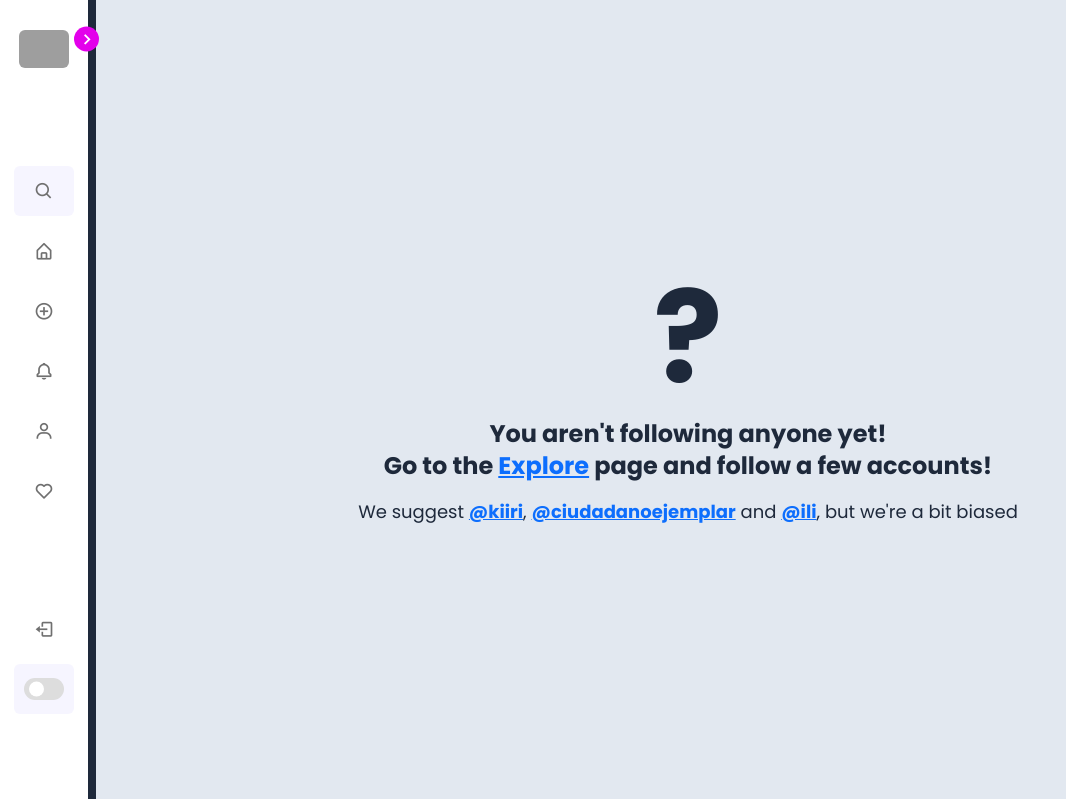
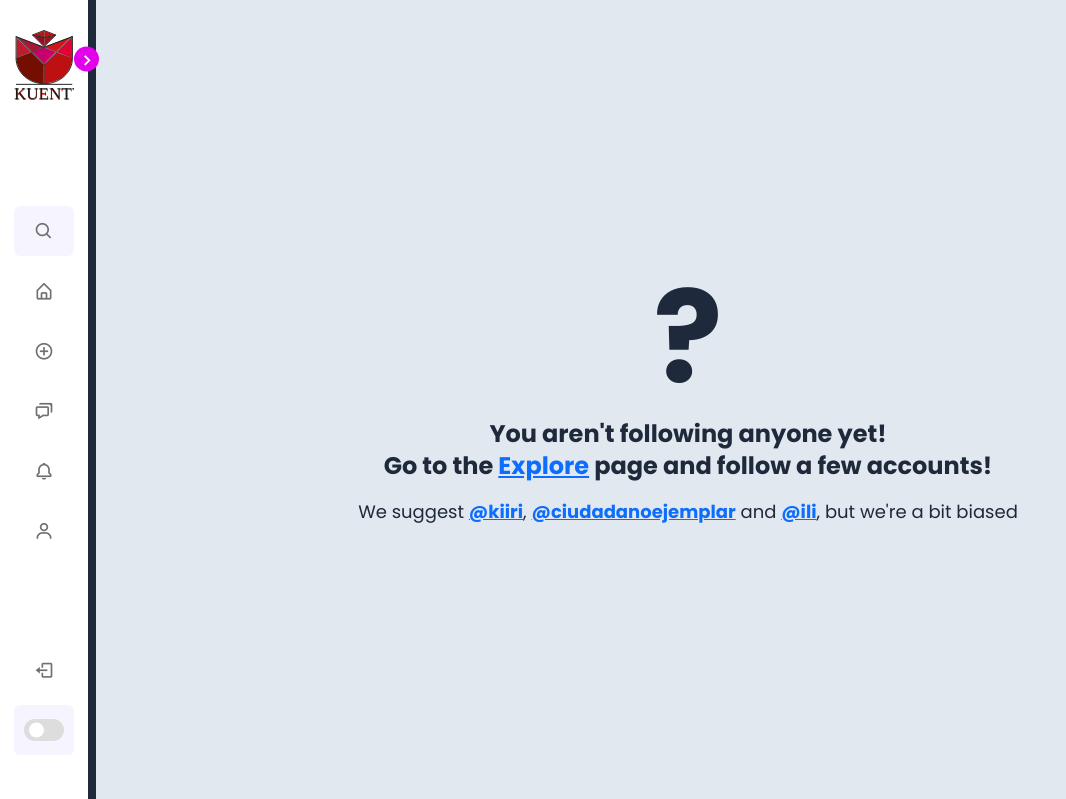
Before and after one commit to kiirisz/tfg, a PHP site: page /index.php in a window 1280 px wide. Shown: the top 799 px of the page, without its empty margins (0-1066 px from the left). Run offline with PHP 8.4, Linux system fonts and the light colour scheme; style sheets or scripts are compiled from the project's sources; grey boxes are pictures that could not be loaded.

Commit message:
Logos implemeted, links fixed and now they work properly, small styling changes

```diff
--- /dev/null
+++ b/back-end/actions/messageController.php
@@ -0,0 +1,2 @@
+<?php
+include("../../back-end/db/db.php");
--- a/front-end/dist/mainCss.css
+++ b/front-end/dist/mainCss.css
@@ -112,8 +112,29 @@ body.dark{
 .sidebar.close .image{
     margin-top: 20px;
 }
-.sidebar.close .image img{
-    width: 50px;
+/* Images in the header of the navbar */
+.sidebar.close .image .opened {
+    width: 64px;
+    border-radius: 6px;
+    opacity: 1;
+    display: unset;
+}
+.sidebar .image .opened {
+    width: 64px;
+    border-radius: 6px;
+    opacity: 0;
+    display: none;
+}
+.sidebar.close .image .closed {
+    width: 0px;
+    opacity: 0;
+    display: none;
+}
+.sidebar .image .closed {
+    width: 170px;
+    border-radius: 6px;
+    opacity: 1;
+    display: unset;
 }
 /* =========================== */
 
@@ -143,13 +164,10 @@ header .image-text .profession{
 }
 
 .sidebar header .image{
-    display: flex;
-    align-items: center;
-    justify-content: center;
 }
 
 .sidebar header .image img{
-    width: 40px;
+    width: 60px;
     border-radius: 6px;
 }
 
--- a/front-end/template/header.php
+++ b/front-end/template/header.php
@@ -5,6 +5,8 @@
     <meta http-equiv="X-UA-Compatible" content="IE=edge">
     <meta name="viewport" content="width=device-width, initial-scale=1.0">
     <title>Kuenty</title>
+    <link rel="icon" href="../../img/basic_logo.svg" type="image/icon type">
+    <link rel="icon" href="img/basic_logo.svg" type="image/icon type">
 
     <!-- ooo the world wide web is out there oooo -->
     <link href='https://fonts.googleapis.com/css?family=DM Mono' rel='stylesheet'>
@@ -16,6 +18,7 @@
     <link rel='stylesheet' href='https://unpkg.com/boxicons@2.1.1/css/boxicons.min.css'>
     <link rel="stylesheet" href="https://cdn.jsdelivr.net/npm/bootstrap@5.0.0-beta1/dist/css/bootstrap.min.css" />
     <script src="https://cdn.jsdelivr.net/npm/bootstrap@5.2.3/dist/js/bootstrap.bundle.min.js"></script>
+    <?php $url="http://".$_SERVER['HTTP_HOST']."/tfg" ?>
 </head>
 
 <body class="font-dmono ">
@@ -28,13 +31,9 @@
             <header>
                 <div class="image-text">
                     <span class="image">
-                        <img src="img/Logo_1_reverse.svg" alt="">
+                        <img class="opened" src="<?php echo $url;?>/img/vertical_logo.svg" alt="">
+                        <img class="closed" src="<?php echo $url;?>/img/horizontal_logo.svg" alt="">
                     </span>
-                    <div class="text logo-text">
-                        <span class="name">Kuenty</span>
-                        <span class="profession">
-                        <p>For real people</p></span>
-                    </div>
                 </div>
                 <i class='bx bx-chevron-right toggle'></i>
             </header>
@@ -46,15 +45,21 @@
                     </li>
                     <ul class="menu-links">
                         <li class="navbar-link">
-                            <a href="/tfg">
+                            <a href="<?php echo $url;?>">
                                 <i class='bx bx-home-alt icon' ></i>
                                 <span class="text nav-text">Home</span>
                             </a>
                         </li>
                         <li class="navbar-link">
-                            <a href="front-end/pages/addPost.php">
+                            <a href="<?php echo $url;?>/front-end/pages/addPost.php">
                                 <i class='bx bx-plus-circle icon'></i>
                                 <span class="text nav-text">Add Post</span>
+                            </a>
+                        </li>
+                        <li class="navbar-link">
+                            <a href="<?php echo $url;?>/front-end/pages/messages.php">
+                                <i class='bx bx-chat icon'></i>
+                                <span class="text nav-text">Messages</span>
                             </a>
                         </li>
                         <li class="navbar-link">
@@ -64,15 +69,9 @@
                             </a>
                         </li>
                         <li class="navbar-link">
-                            <a href="front-end/pages/login.php">
+                            <a href="<?php echo $url;?>/front-end/pages/login.php">
                                 <i class='bx bx-user icon'></i>
                                 <span class="text nav-text">My account</span>
-                            </a>
-                        </li>
-                        <li class="navbar-link">
-                            <a href="#">
-                                <i class='bx bx-heart icon' ></i>
-                                <span class="text nav-text">Likes</span>
                             </a>
                         </li>
                     </ul>
@@ -98,5 +97,4 @@
             </div>
         </nav>
         <!-- JavaScript for the navbar, DO NOT MOVE FROM HERE!!!!! -->
-        <script src="./front-end/js/navbar.js"></script>
-        <script src="../js/navbar.js"></script>
+        <script src="<?php echo $url;?>/front-end/js/navbar.js"></script>
```
Also changed, not shown: front-end/pages/messages.php (added, +11 -0 lines), img/basic_logo.svg (added), img/horizontal_logo.svg (added), img/vertical_logo.svg (added).
